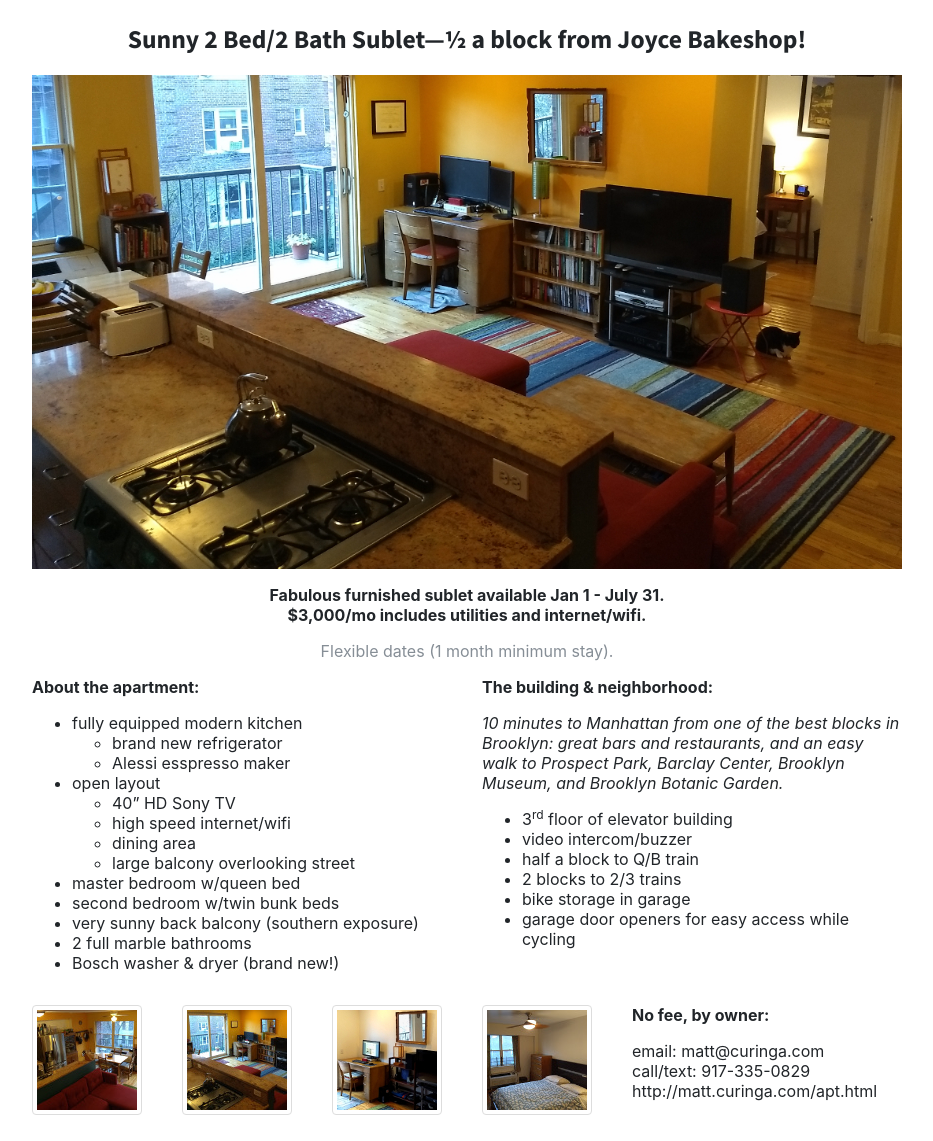
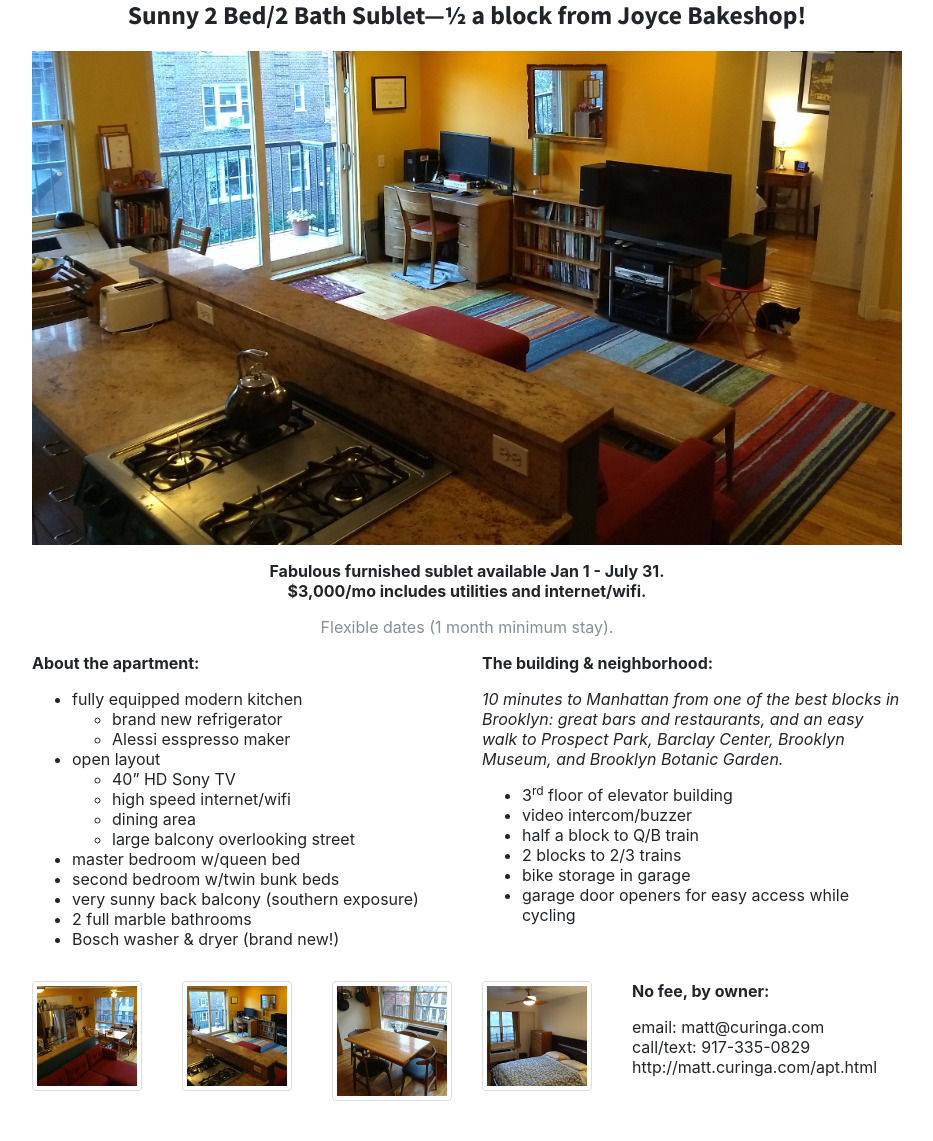
Before and after one commit to mcuringa/mcuringa.github.com, a Jekyll site: the page built from jbs.md, in a window 1280 px wide. Shown: the whole page, without its empty margins (173-1106 px from the left). Built offline with Jekyll 4.4.1, drawn with Linux system fonts in a browser that asks for light colours; nearby versions of some CDN libraries; after the commit the page ends 1101 px from its top, so only the background shows below that.

Commit message:
apt stuff

```diff
--- a/jbs.md
+++ b/jbs.md
@@ -9,12 +9,12 @@ order: 20
 pics:
 - living-full_th.jpg
 - living-island_th.jpg
-- desk-tv_th.jpg
+- table_th.jpg
 - master-1_th.jpg
 ---
 <style>
 html, body, h1 { margin: 0; padding: 0; }
-html {margin: .25in 0;}
+/*html {margin: .25in 0;}*/
 </style>
 
 Sunny 2 Bed/2 Bath Sublet—½ a block from Joyce Bakeshop!
```
Also changed, not shown: apt.md (+1 -1 lines), img/apt/table_th.jpg (added).
